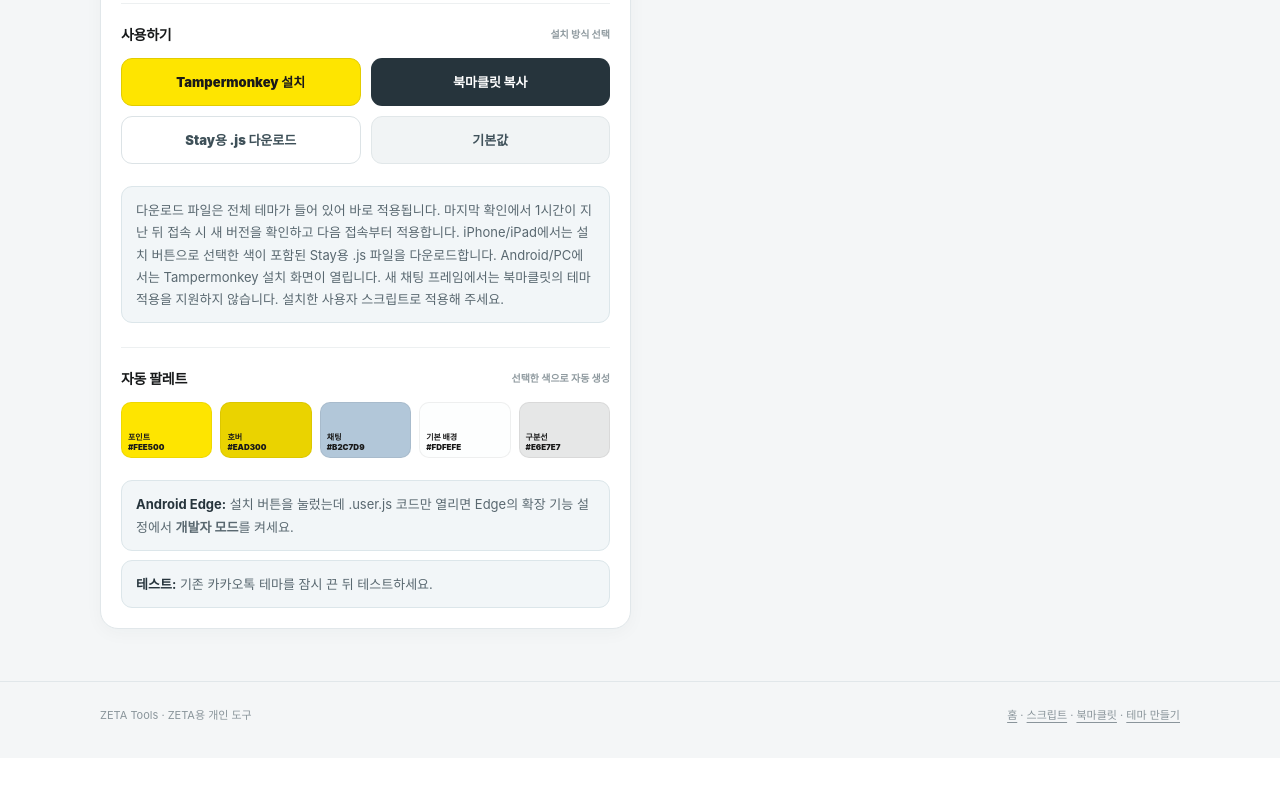
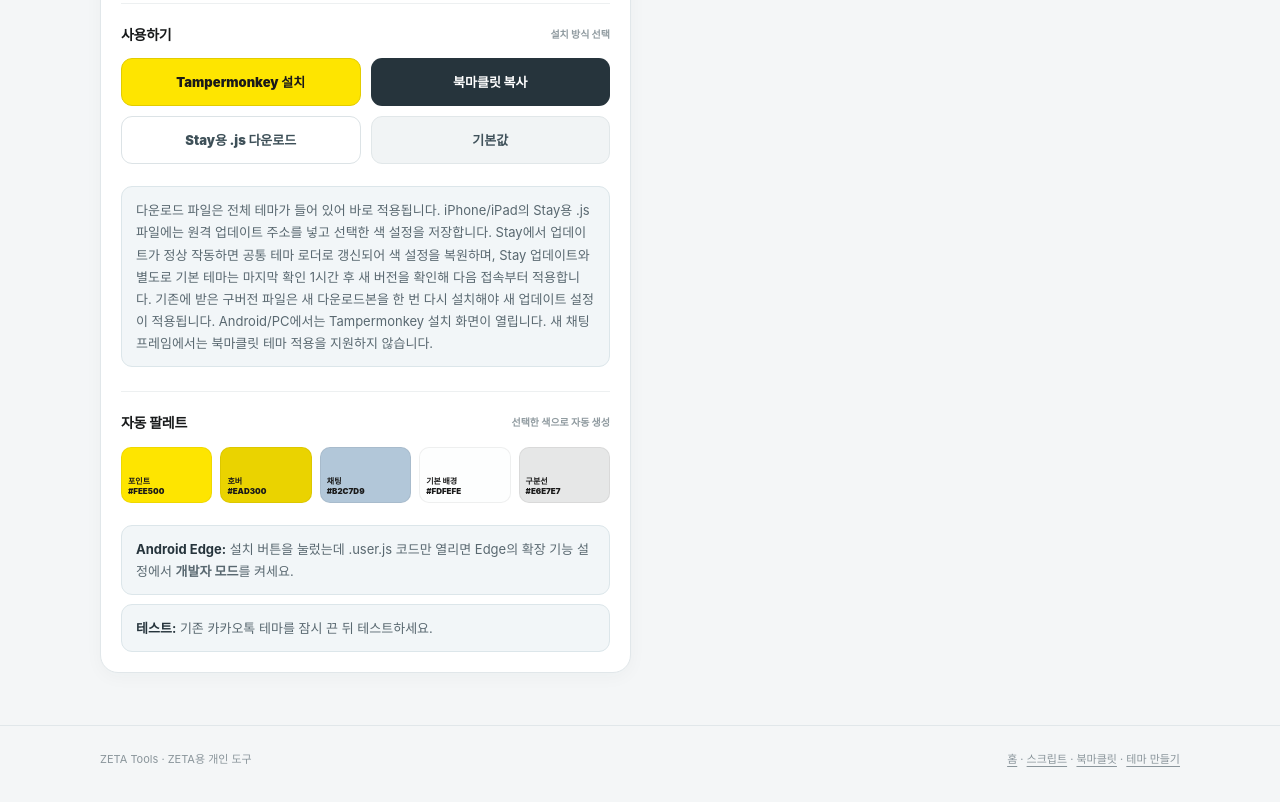
Before and after one commit to e4493089-cmyk/zeta-userscripts-site, a plain HTML site: page theme-maker.html in a window 1280 px wide. Shown: the part 1300-2102 px from the top of the page. Before the commit the page ends 2058 px from the top, so only its background shows below. Drawn offline with Linux system fonts and the light colour scheme; no server answers.

Commit message:
Document Stay installation and update behavior

```diff
--- a/theme-maker.html
+++ b/theme-maker.html
@@ -12,7 +12,7 @@
 <div class="border-card"><label class="maker-toggle" for="otherBorder"><input id="otherBorder" type="checkbox"><span class="maker-toggle-ui" aria-hidden="true"></span><span class="maker-toggle-copy"><b>캐릭터 말풍선 외곽선</b><small>색상과 굵기를 따로 지정</small></span></label><div id="otherBorderControls" class="border-settings" hidden><div class="color-field"><div class="color-label"><b>외곽선 색</b><code id="otherBorderValue">#53636C</code></div><div class="color-row simple"><button class="color-swatch color-open" type="button" data-color-open="otherBorder" aria-label="캐릭터 말풍선 외곽선 색 선택"><span></span></button><input id="otherBorderPicker" class="native-color-store" type="color" value="#53636C" tabindex="-1" aria-hidden="true"><input class="hex-input" id="otherBorderHex" value="#53636C" maxlength="7" spellcheck="false" aria-label="캐릭터 말풍선 외곽선 HEX"></div></div><div class="border-width-field"><div class="color-label"><b>외곽선 굵기</b><span><b id="otherBorderWidthValue">1</b>px</span></div><input id="otherBorderWidth" type="range" min="0.5" max="5" step="0.5" value="1" aria-label="캐릭터 말풍선 외곽선 굵기"><div class="range-scale"><span>0.5</span><span>2.5</span><span>5</span></div></div></div></div></div>
 <div class="maker-block"><div class="maker-block-head"><b>프리셋</b><span>세 색을 한 번에 변경</span></div><div class="presets"><button class="preset" data-a="#FEE500" data-o="#FFFFFF" data-b="#B2C7D9"><i style="background:#FEE500"></i>카카오</button><button class="preset" data-a="#B9A7FF" data-o="#F4F0FF" data-b="#DDD8EF"><i style="background:#B9A7FF"></i>라벤더</button><button class="preset" data-a="#8CC8FF" data-o="#F2F8FF" data-b="#CFE1EE"><i style="background:#8CC8FF"></i>스카이</button><button class="preset" data-a="#FFA6BE" data-o="#FFF2F5" data-b="#F2DCE3"><i style="background:#FFA6BE"></i>로즈</button><button class="preset" data-a="#7FE0C3" data-o="#F0FBF7" data-b="#D3E8E1"><i style="background:#7FE0C3"></i>민트</button><button class="preset" data-a="#D9D9D9" data-o="#FFFFFF" data-b="#BFC4C8"><i style="background:#D9D9D9"></i>모노</button><button class="preset" data-a="#D9BE94" data-o="#FFF9ED" data-b="#E9DDC8"><i style="background:#D9BE94"></i>베이지</button><button class="preset" data-a="#F2A97D" data-o="#FFF5E9" data-b="#F3DED0"><i style="background:#F2A97D"></i>피치</button><button class="preset" data-a="#A8B79F" data-o="#F7F7EF" data-b="#DDE3D7"><i style="background:#A8B79F"></i>세이지</button></div></div>
 <div class="maker-output"><div class="maker-block-head"><b>사용하기</b><span>설치 방식 선택</span></div><div class="maker-actions"><button class="btn btn-primary btn-big" id="installScript">Tampermonkey 설치</button><button class="btn btn-dark btn-big" id="copyBookmarklet">북마클릿 복사</button><button class="btn btn-light" id="downloadScript">.user.js 다운로드</button><button class="btn btn-soft" id="resetTheme">기본값</button></div></div>
-<div class="notice blue compact-notice">다운로드 파일은 전체 테마가 들어 있어 바로 적용됩니다. 마지막 확인에서 1시간이 지난 뒤 접속 시 새 버전을 확인하고 다음 접속부터 적용합니다. iPhone/iPad에서는 설치 버튼으로 선택한 색이 포함된 Stay용 .js 파일을 다운로드합니다. Android/PC에서는 Tampermonkey 설치 화면이 열립니다. 새 채팅 프레임에서는 북마클릿의 테마 적용을 지원하지 않습니다. 설치한 사용자 스크립트로 적용해 주세요.</div><div class="palette-wrap"><div class="maker-block-head"><b>자동 팔레트</b><span>선택한 색으로 자동 생성</span></div><div class="palette" id="palette"></div></div>
+<div class="notice blue compact-notice">다운로드 파일은 전체 테마가 들어 있어 바로 적용됩니다. iPhone/iPad의 Stay용 .js 파일에는 원격 업데이트 주소를 넣고 선택한 색 설정을 저장합니다. Stay에서 업데이트가 정상 작동하면 공통 테마 로더로 갱신되어 색 설정을 복원하며, Stay 업데이트와 별도로 기본 테마는 마지막 확인 1시간 후 새 버전을 확인해 다음 접속부터 적용합니다. 기존에 받은 구버전 파일은 새 다운로드본을 한 번 다시 설치해야 새 업데이트 설정이 적용됩니다. Android/PC에서는 Tampermonkey 설치 화면이 열립니다. 새 채팅 프레임에서는 북마클릿 테마 적용을 지원하지 않습니다.</div><div class="palette-wrap"><div class="maker-block-head"><b>자동 팔레트</b><span>선택한 색으로 자동 생성</span></div><div class="palette" id="palette"></div></div>
 <div class="notice blue compact-notice"><strong>Android Edge:</strong> 설치 버튼을 눌렀는데 .user.js 코드만 열리면 Edge의 확장 기능 설정에서 <b>개발자 모드</b>를 켜세요.</div><div class="notice blue compact-notice"><strong>테스트:</strong> 기존 카카오톡 테마를 잠시 끈 뒤 테스트하세요.</div></section>
 <section class="preview-card"><div class="preview-head"><div><span class="section-label">PREVIEW</span><h2>미리보기</h2></div><span class="preview-chip">실시간</span></div><div class="phone-preview zeta-preview"><div class="phone-top zeta-phone-top"><button class="preview-back" aria-label="뒤로가기">‹</button><b>테마 만들기</b><div class="preview-head-actions"><span class="model-chip zeta-model">zeta⌄</span><span class="preview-menu" aria-hidden="true">☰</span></div></div><div class="chat-preview zeta-chat-preview"><div class="preview-info">설정 변경이 미리보기에 바로 반영됩니다.</div><div class="zeta-message other"><div class="zeta-meta left"><span class="zeta-avatar ai-avatar"></span><span>박제콩</span></div><div class="preview-bubble zeta-bubble"><p class="action">박제콩은 바뀐 말풍선 색을 확인한다.</p><p>이제 내 말풍선 색도 따로 바꿀 수 있어.</p><p class="action">배경이랑 겹치지 않는지 미리 보면 된다.</p></div></div><div class="zeta-message me"><div class="zeta-meta right"><span>김제콩</span><span class="zeta-avatar user-avatar"></span></div><div class="preview-bubble zeta-bubble"><p class="action">김제콩은 세 색을 하나씩 바꿔본다.</p><p>오, 이게 훨씬 고르기 편하다.</p><p class="action">마음에 들면 바로 설치하면 된다.</p></div></div></div><div class="composer-preview zeta-composer"><button class="composer-plus" aria-label="추가">＋</button><div>내용 입력하기</div><span class="composer-star">＊</span><button class="composer-send">▶</button></div></div></section>
 </div></section></main>
```
